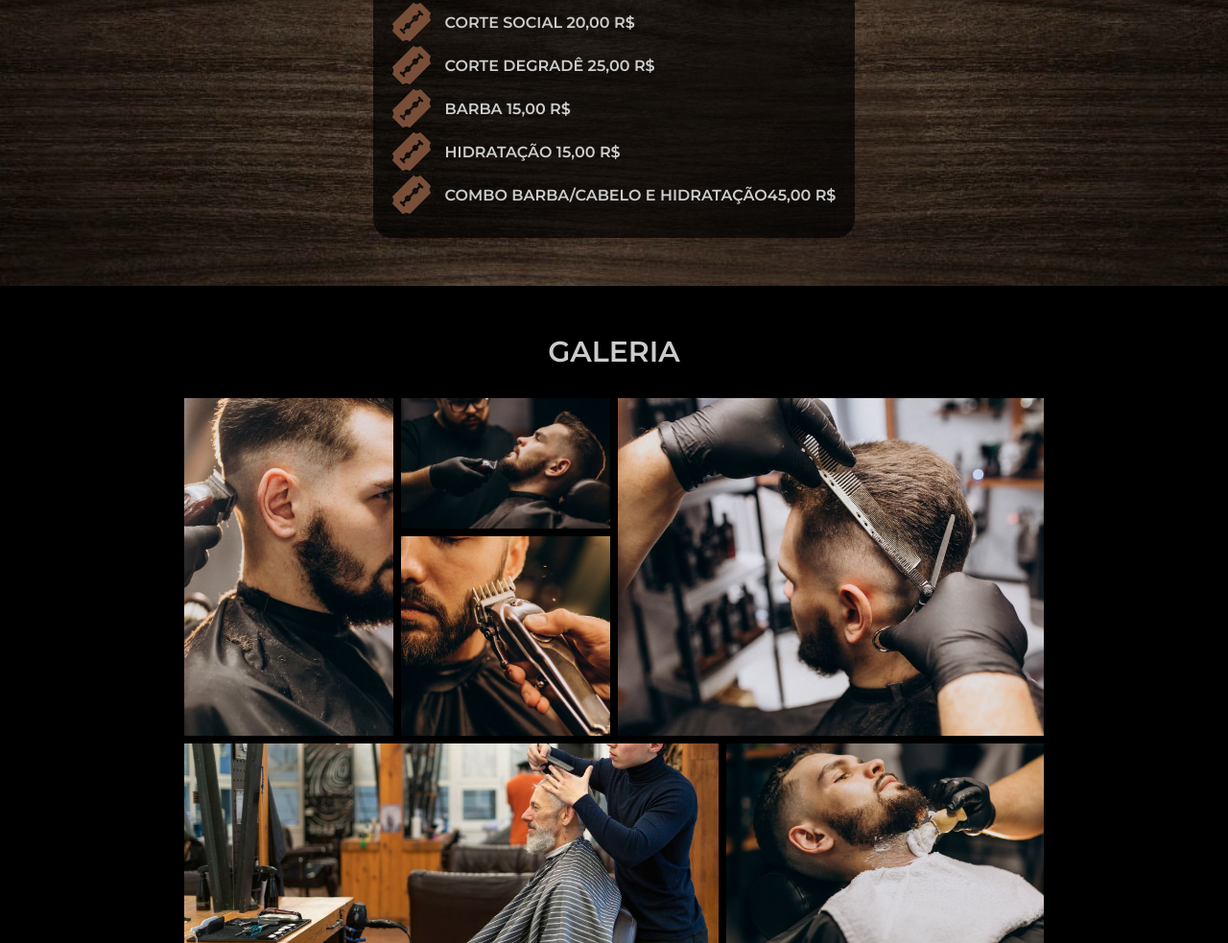
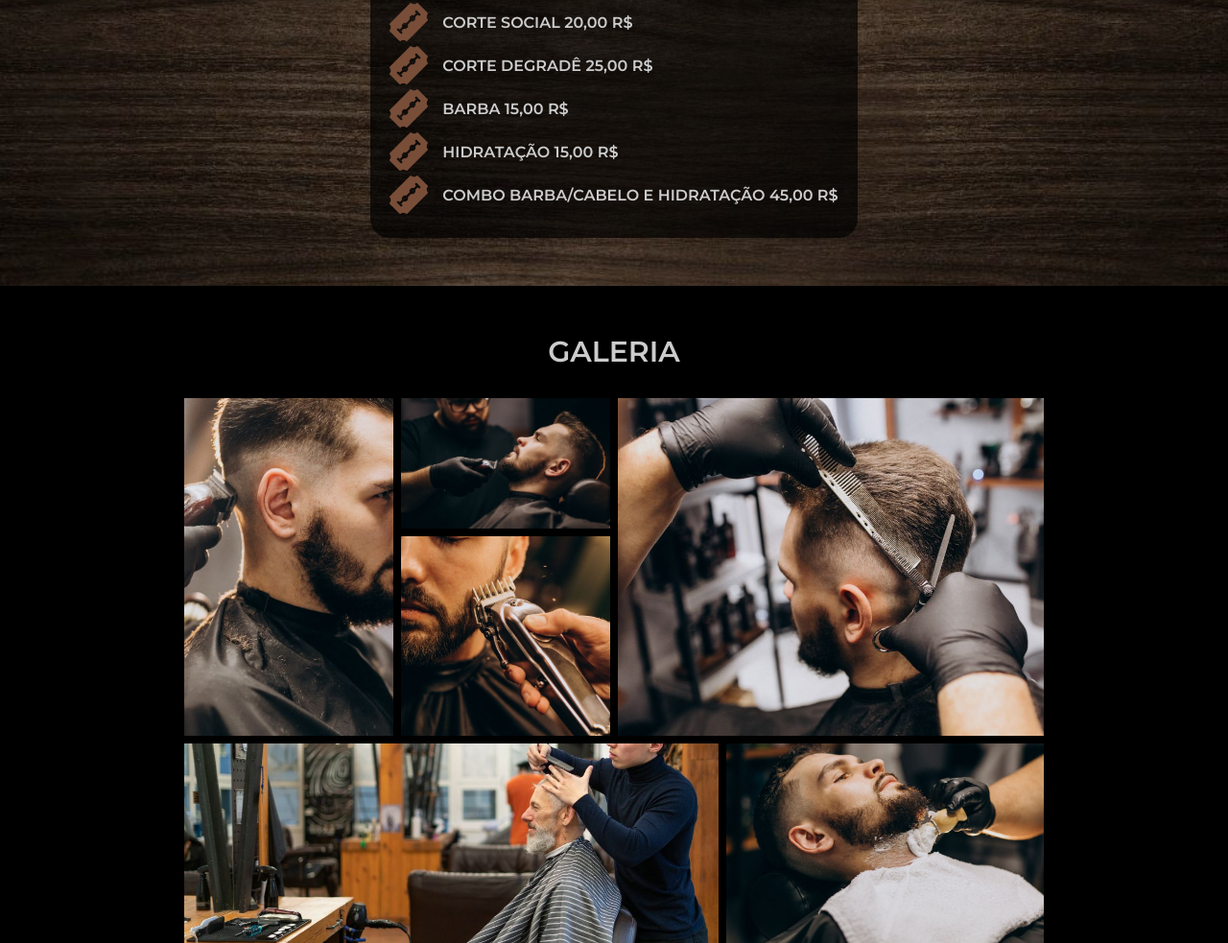
Before and after one commit to KWS-22/BARBERSHOP, a plain HTML site: page index.html in a window 1280 px wide. Shown: the part 2218-3201 px from the top of the page at 96% size. Drawn offline with Linux system fonts and the light colour scheme.

Commit message:
Update index.html

```diff
--- a/index.html
+++ b/index.html
@@ -154,7 +154,7 @@
                             <p><img src="./assets/images/razor.png" alt="">Corte degradê 25,00 R$</p>
                             <p><img src="./assets/images/razor.png" alt="">Barba 15,00 R$</p>
                             <p><img src="./assets/images/razor.png" alt="">Hidratação 15,00 R$</p>
-                            <p><img src="./assets/images/razor.png" alt="">Combo Barba/Cabelo e Hidratação45,00
+                            <p><img src="./assets/images/razor.png" alt="">Combo Barba/Cabelo e Hidratação 45,00
                                 R$</p>
                         </div>
                     </div>
```
